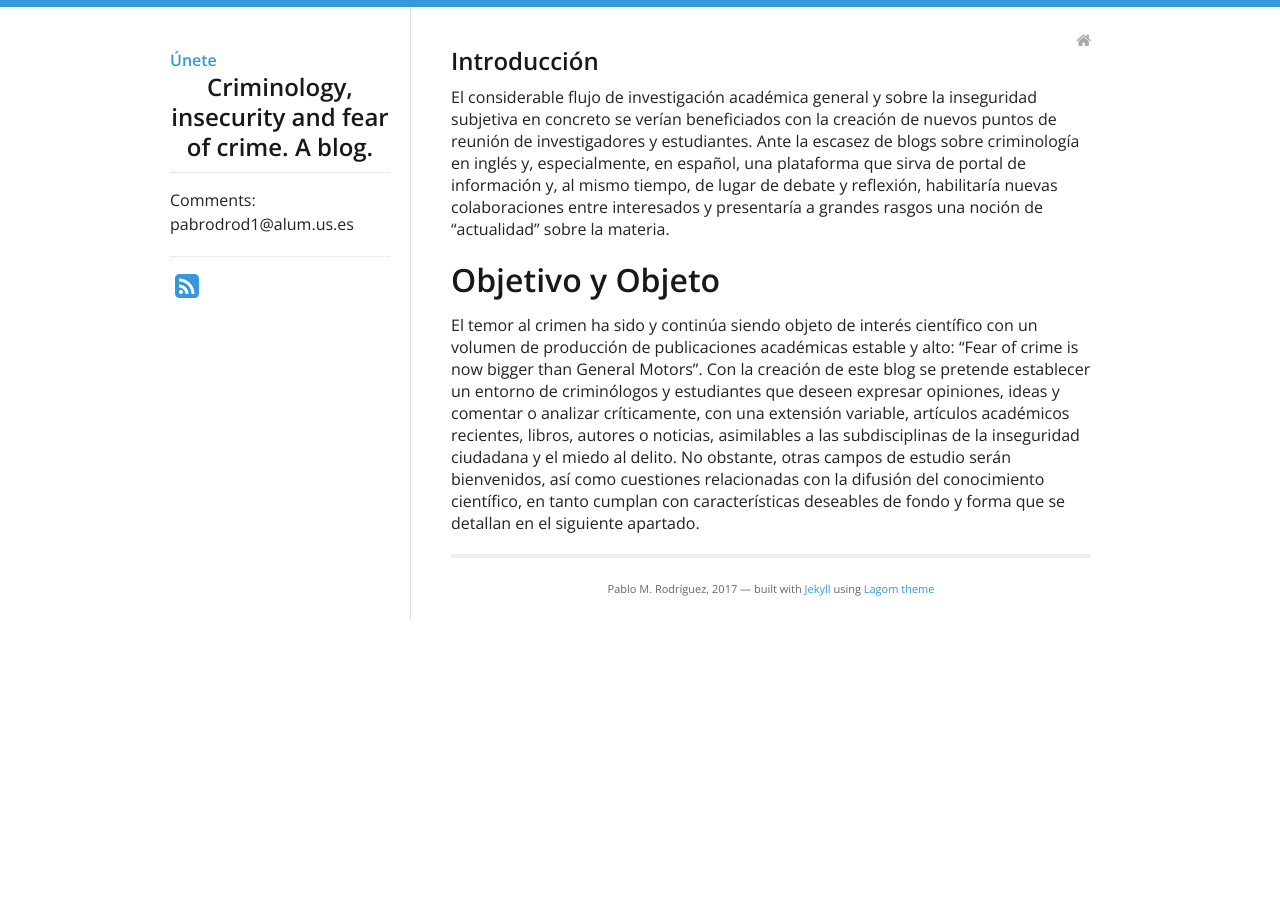
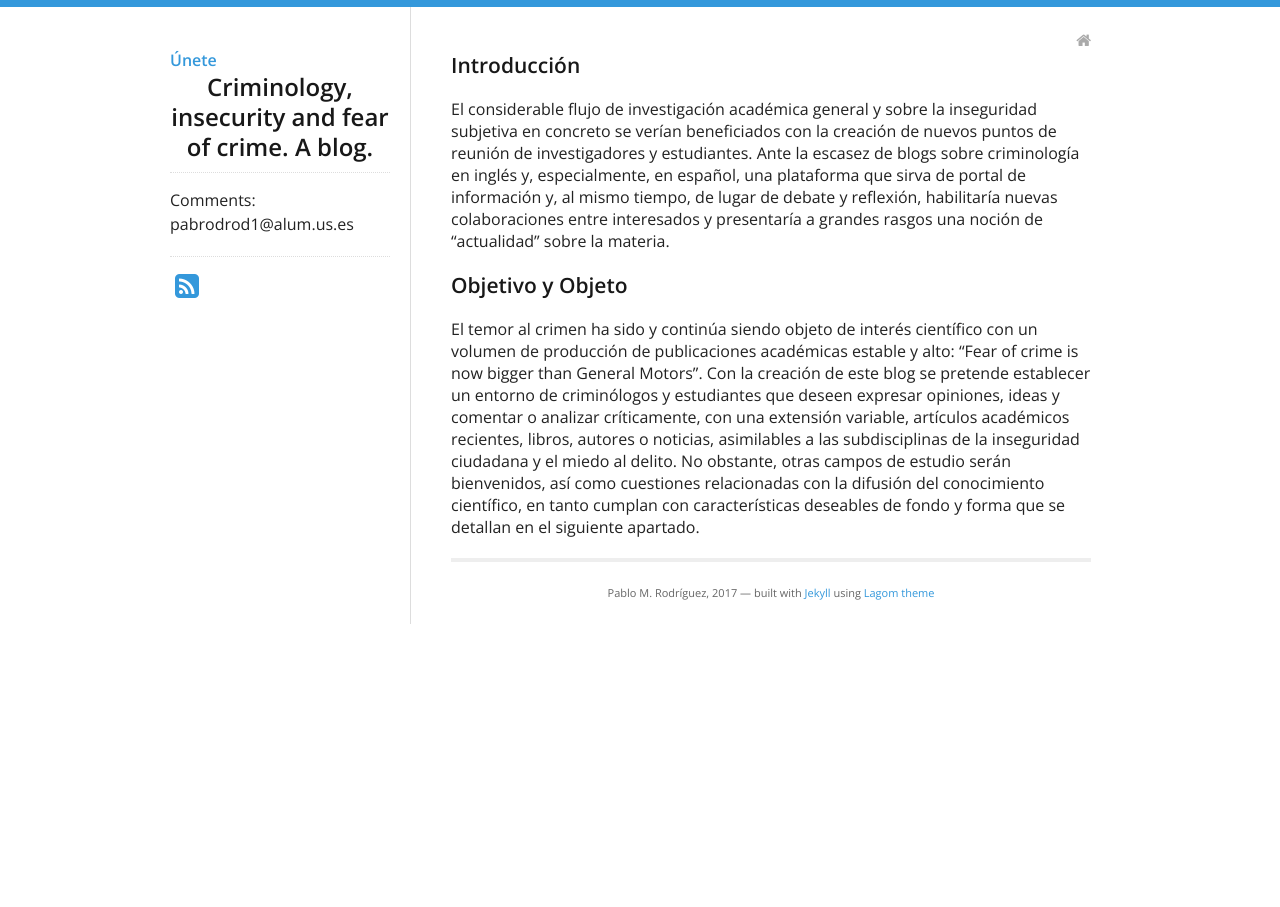
Before and after one commit to fearofcrime/fearofcrime.github.io, a Jekyll site: the page built from unete.md, in a window 1280 px wide. Built offline with Jekyll 4.4.1, drawn with Linux system fonts in a browser that asks for light colours; nearby versions of some CDN libraries.

```diff
--- a/unete.md
+++ b/unete.md
@@ -3,8 +3,8 @@ layout: post
 title:
 permalink: /unete/
 ---
-<h2>Introducción</h2>
+<h3>Introducción</h3>
 <p>El considerable flujo de investigación académica general y sobre la inseguridad subjetiva en concreto se verían beneficiados con la creación de nuevos puntos de reunión de investigadores y estudiantes. Ante la escasez de blogs sobre criminología en inglés y, especialmente, en español, una plataforma que sirva de portal de información y, al mismo tiempo, de lugar de debate y reflexión, habilitaría nuevas colaboraciones entre interesados y presentaría a grandes rasgos una noción de “actualidad” sobre la materia.</p>
 
-<h1>Objetivo y Objeto</h1>
+<h3>Objetivo y Objeto</h3>
 <p>El temor al crimen ha sido y continúa siendo objeto de interés científico con un volumen de producción de publicaciones académicas estable y alto: “Fear of crime is now bigger than General Motors”. Con la creación de este blog se pretende establecer un entorno de criminólogos y estudiantes que deseen expresar opiniones, ideas y comentar o analizar críticamente, con una extensión variable, artículos académicos recientes, libros, autores o noticias, asimilables a las subdisciplinas de la inseguridad ciudadana y el miedo al delito. No obstante, otras campos de estudio serán bienvenidos, así como cuestiones relacionadas con la difusión del conocimiento científico, en tanto cumplan con características deseables de fondo y forma que se detallan en el siguiente apartado.</p>
```
